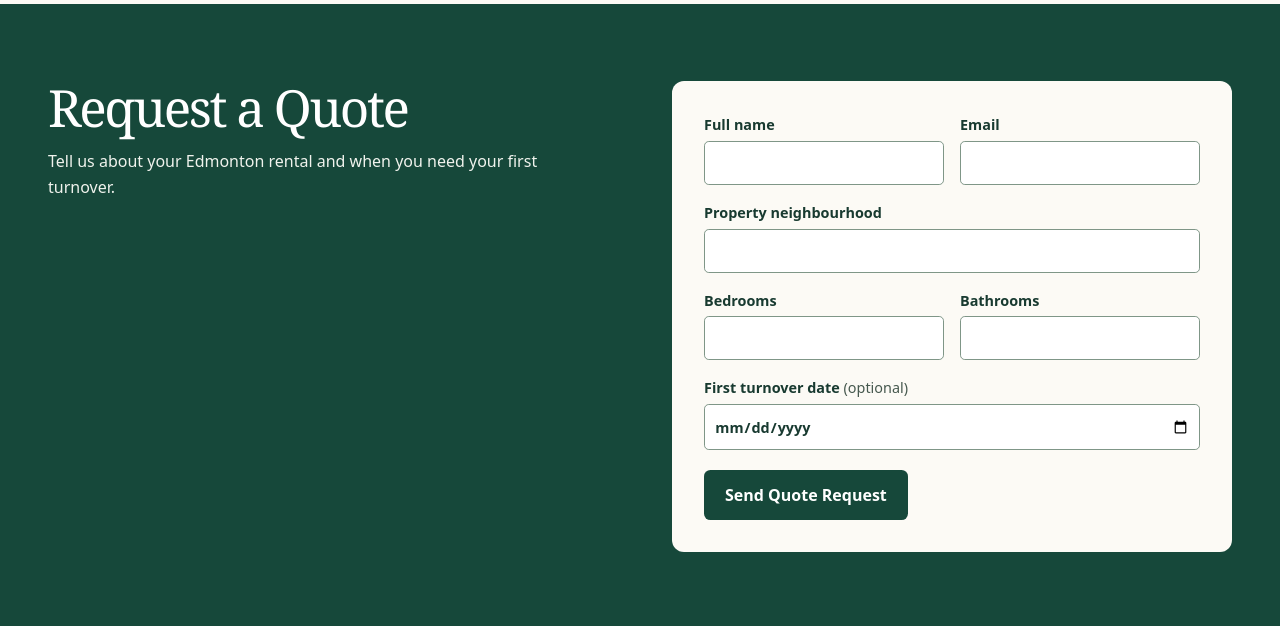
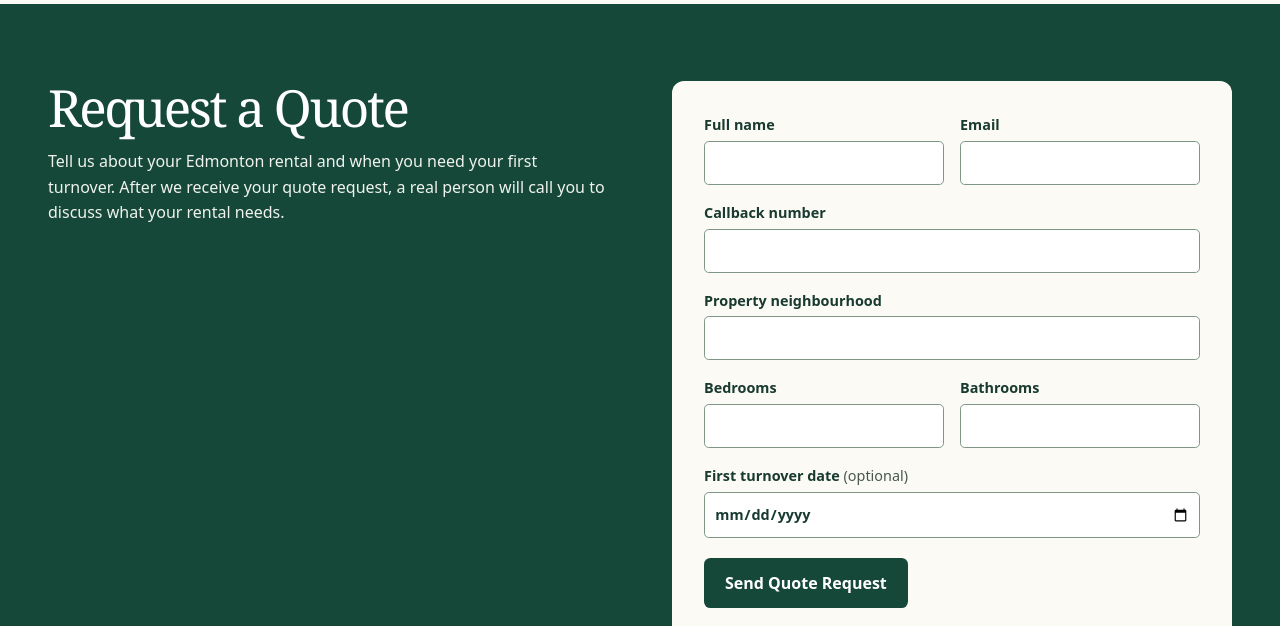
Before and after one commit to drewolsey/guest-ready-cleaning, a plain HTML site: page dist/index.html in a window 1280 px wide. Shown: the part 1894-2520 px from the top of the page. Drawn offline with Linux system fonts and the light colour scheme.

Commit message:
Add callback number to quote requests

```diff
--- a/dist/index.html
+++ b/dist/index.html
@@ -7,11 +7,12 @@
 <figure><img src="/rental-bathroom.webp" width="720" height="590" alt="Clean rental bathroom with neatly folded white towels" loading="lazy"><figcaption>Illustrative image</figcaption></figure>
 </section>
 <section class="wrap split scheduling"><div><h2>Same-day turnovers</h2><p>Same-day turnovers available by advance arrangement.</p></div><a class="text-link" href="/faq/">Read the FAQ</a></section>
-<section id="quote" class="quote"><div class="wrap split"><div><h2>Request a Quote</h2><p>Tell us about your Edmonton rental and when you need your first turnover.</p></div>
+<section id="quote" class="quote"><div class="wrap split"><div><h2>Request a Quote</h2><p>Tell us about your Edmonton rental and when you need your first turnover. After we receive your quote request, a real person will call you to discuss what your rental needs.</p></div>
 <form action="https://formsubmit.co/drew.wolsey@gmail.com" method="post"><input type="hidden" name="_subject" value="Guest Ready Cleaning quote request">
 <div class="fields">
 <label>Full name<input name="name" autocomplete="name" required></label>
 <label>Email<input type="email" name="email" autocomplete="email" required></label>
+<label class="wide">Callback number<input type="tel" name="phone" autocomplete="tel" required></label>
 <label class="wide">Property neighbourhood<input name="Neighbourhood" required></label>
 <label>Bedrooms<input type="number" name="Bedrooms" min="0" step="1" inputmode="numeric" required></label>
 <label>Bathrooms<input type="number" name="Bathrooms" min="0" step="0.5" inputmode="decimal" required></label>
```
